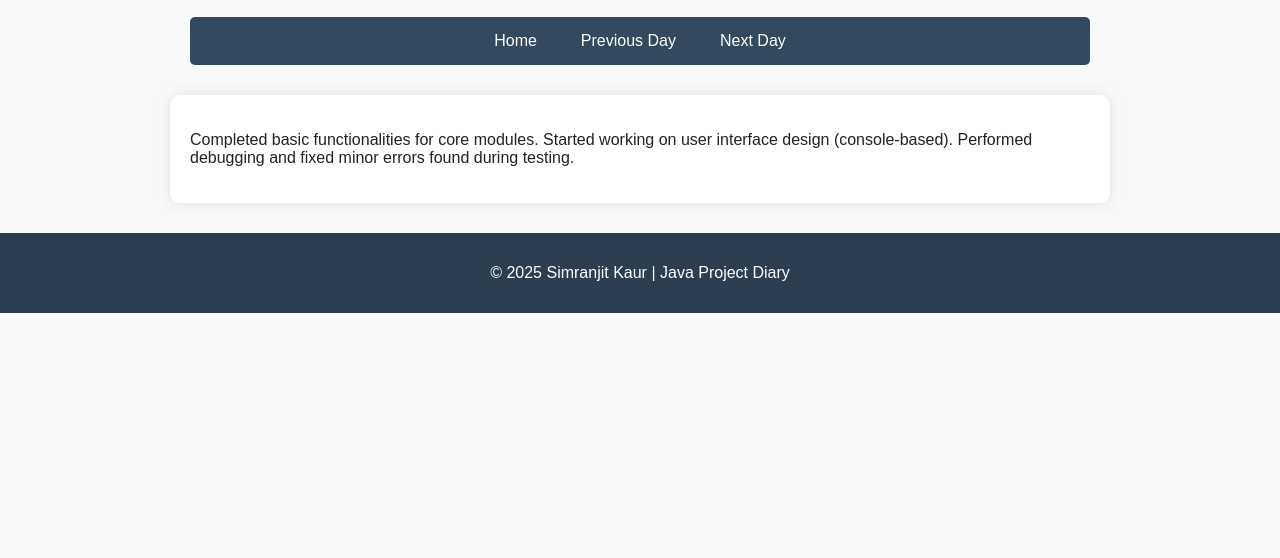
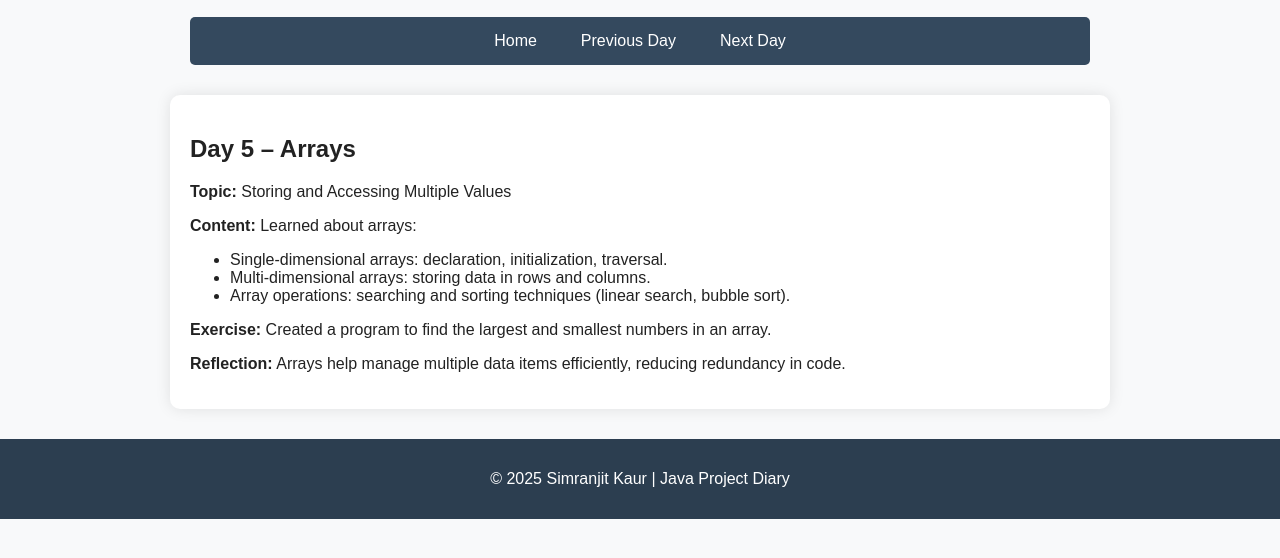
Before and after one commit to SimranjitKaur543/Java-Project, a plain HTML site: page day5.html in a window 1280 px wide. Shown: the part 100-658 px from the top of the page. Drawn offline with Linux system fonts and the light colour scheme.

Commit message:
Update day5.html

```diff
--- a/day5.html
+++ b/day5.html
@@ -20,7 +20,19 @@
   </nav>
 
   <main>
-    <p>Completed basic functionalities for core modules. Started working on user interface design (console-based). Performed debugging and fixed minor errors found during testing.</p>
+    <div id="day5">
+  <h2>Day 5 – Arrays</h2>
+  <p><strong>Topic:</strong> Storing and Accessing Multiple Values</p>
+  <p><strong>Content:</strong> Learned about arrays:</p>
+  <ul>
+    <li>Single-dimensional arrays: declaration, initialization, traversal.</li>
+    <li>Multi-dimensional arrays: storing data in rows and columns.</li>
+    <li>Array operations: searching and sorting techniques (linear search, bubble sort).</li>
+  </ul>
+  <p><strong>Exercise:</strong> Created a program to find the largest and smallest numbers in an array.</p>
+  <p><strong>Reflection:</strong> Arrays help manage multiple data items efficiently, reducing redundancy in code.</p>
+</div>
+
   </main>
 
   <footer>
```
